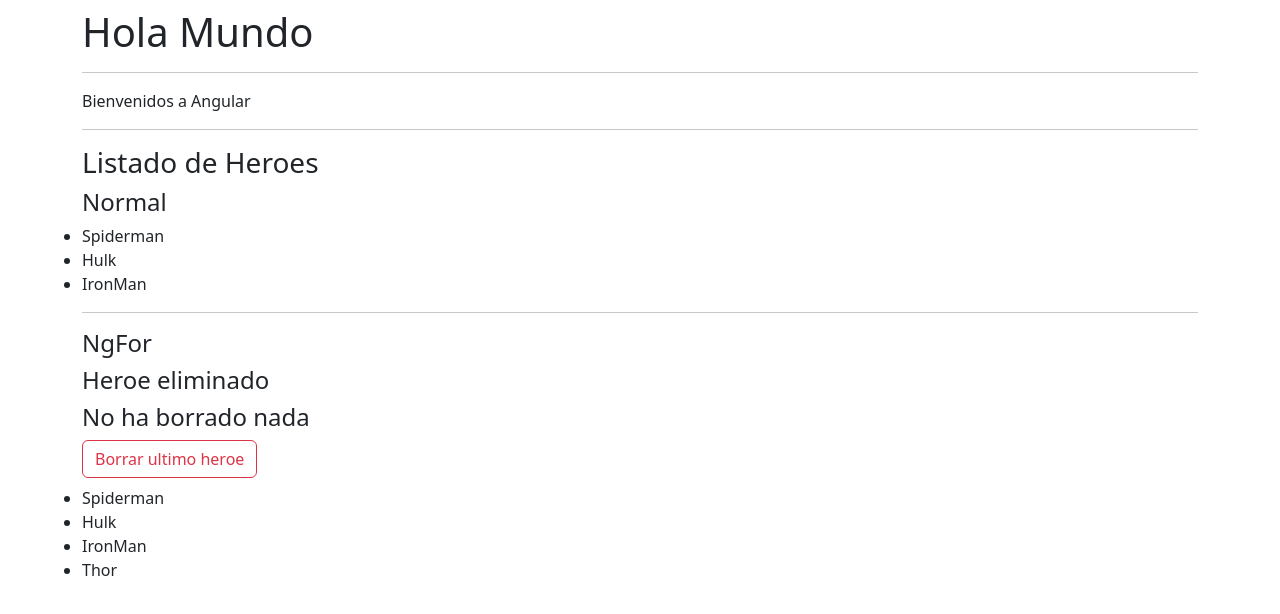
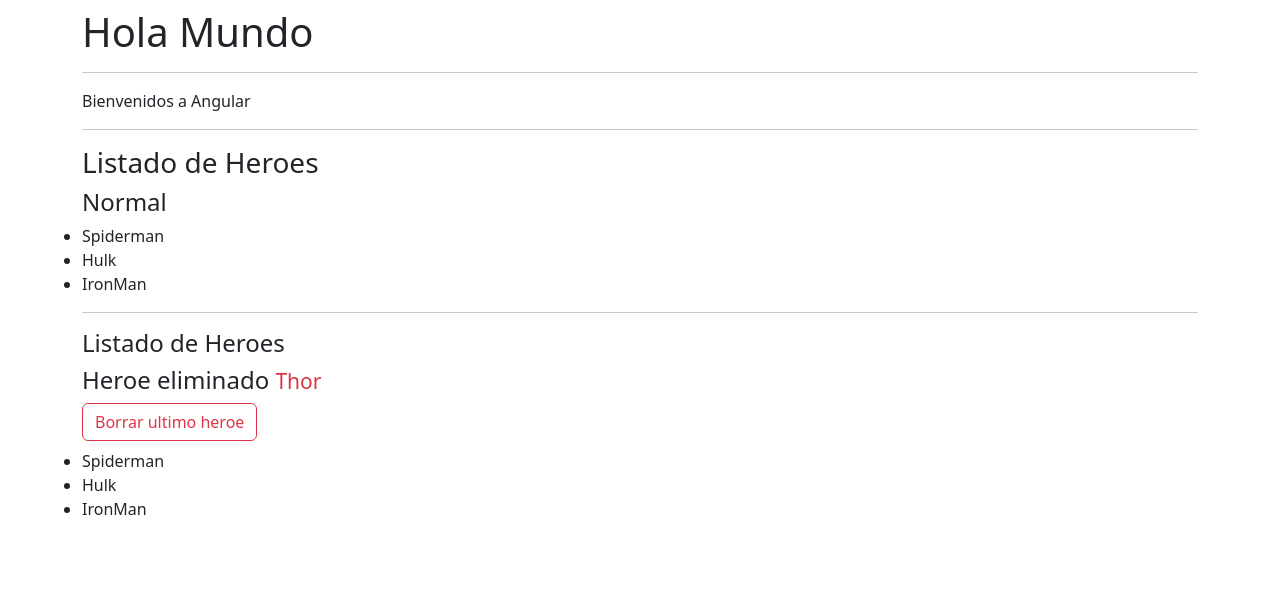
Before and after one commit to jonato96/angular-bases, an Angular app in the folder 02-first-ng-app/: page / in a window 1280 px wide. Both pictures are taken after a click on the button "Borrar ultimo heroe". Shown: the top 614 px of the page. Built offline with nearby package versions, Linux system fonts and the light colour scheme.

Commit message:
learnd-ngtemplate-ngifelse

```diff
--- a/02-first-ng-app/src/app/heroes/list/list.component.html
+++ b/02-first-ng-app/src/app/heroes/list/list.component.html
@@ -9,11 +9,18 @@
 
 <hr>
 
-<h4>NgFor</h4>
-<h4>Heroe eliminado</h4>
-<h4>No ha borrado nada</h4>
+<h4>Listado de Heroes</h4>
+<div *ngIf = "deletedHero; else nothingWasDeleted">
+    <h4>Heroe eliminado <small class="text-danger">{{deletedHero}}</small></h4>
+</div>
 
-<button class="btn btn-outline-danger">
+<ng-template #nothingWasDeleted>
+    <h4>No ha borrado nada</h4>
+</ng-template>
+
+<button
+    *ngIf = "heroNames.length"
+    (click)="removeLastHero()" class="btn btn-outline-danger">
     Borrar ultimo heroe
 </button>
 
--- a/02-first-ng-app/src/app/heroes/list/list.component.ts
+++ b/02-first-ng-app/src/app/heroes/list/list.component.ts
@@ -8,5 +8,10 @@ import { Component } from '@angular/core';
 export class ListComponent {
 
   public heroNames: string [] = ['Spiderman', 'Hulk', 'IronMan', 'Thor'];
+  public deletedHero?: string;
+
+  removeLastHero(): void {
+    this.deletedHero = this.heroNames.pop();
+  }
 
 }
```
